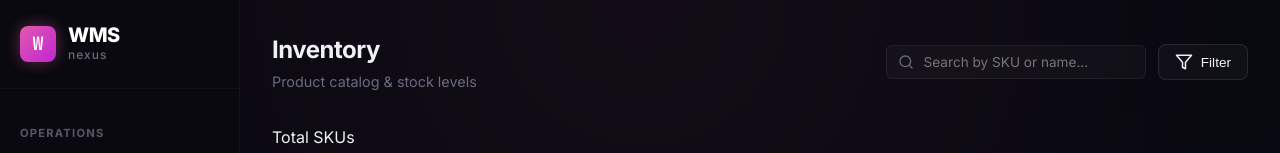
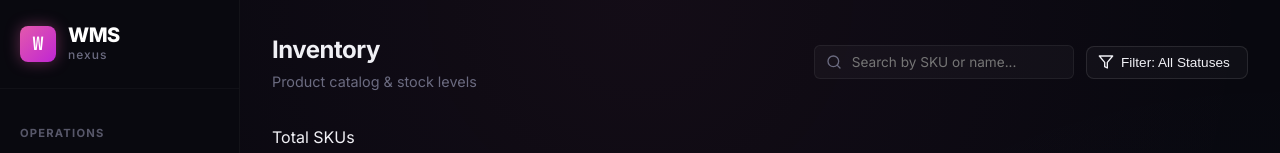
Before and after one commit to Skalych/WMS-pl, a React (Vite) app in the folder frontend/: page /inventory in a window 1280 px wide. Shown: the top 153 px of the page. Built offline with nearby package versions, Linux system fonts and the light colour scheme; no server answers; sample sign-in values are in the browser's storage.

Commit message:
feat(inventory): make filter button functional for stock statuses

```diff
--- a/frontend/src/api/services.ts
+++ b/frontend/src/api/services.ts
@@ -99,9 +99,10 @@ export const userService = {
 
 // Inventory Services
 export const inventoryService = {
-  getInventory: async (page: number = 1, limit: number = 50, search?: string): Promise<{items: InventoryItem[], total: number}> => {
+  getInventory: async (page: number = 1, limit: number = 50, search?: string, status?: string): Promise<{items: InventoryItem[], total: number}> => {
     let url = `/inventory?page=${page}&size=${limit}`;
     if (search) url += `&search=${search}`;
+    if (status && status !== 'all') url += `&status=${status}`;
     const response = await apiClient.get(url);
     return {
       total: response.data.total,
--- a/frontend/src/pages/Inventory.tsx
+++ b/frontend/src/pages/Inventory.tsx
@@ -19,12 +19,13 @@ export default function Inventory() {
   const [currentPage, setCurrentPage] = useState(1);
   const itemsPerPage = 50;
   const [isLoading, setIsLoading] = useState(true);
+  const [statusFilter, setStatusFilter] = useState('all');
 
   useEffect(() => {
     const fetchInventory = async () => {
       setIsLoading(true);
       try {
-        const data = await inventoryService.getInventory(currentPage, itemsPerPage, searchTerm);
+        const data = await inventoryService.getInventory(currentPage, itemsPerPage, searchTerm, statusFilter);
         setInventoryItems(data.items);
         setTotalItems(data.total);
       } catch (error) {
@@ -38,7 +39,7 @@ export default function Inventory() {
       fetchInventory();
     }, 300);
     return () => clearTimeout(timer);
-  }, [currentPage, searchTerm]);
+  }, [currentPage, searchTerm, statusFilter]);
 
   // Handle local filtering if we want to visually filter before the next fetch returns
   // but since we are server-side searching, we just display what's returned.
@@ -82,10 +83,20 @@ export default function Inventory() {
               style={{ paddingLeft: '2.3rem', width: '260px' }}
             />
           </div>
-          <button className="dropdown-btn">
-            <Filter size={18} />
-            Filter
-          </button>
+          <div style={{ position: 'relative' }}>
+            <Filter size={16} style={{ position: 'absolute', left: '12px', top: '50%', transform: 'translateY(-50%)', color: 'var(--text-main)', pointerEvents: 'none' }} />
+            <select
+              className="dropdown-btn"
+              style={{ paddingLeft: '34px', appearance: 'none' }}
+              value={statusFilter}
+              onChange={(e) => setStatusFilter(e.target.value)}
+            >
+              <option value="all">Filter: All Statuses</option>
+              <option value="in_stock">In Stock</option>
+              <option value="low_stock">Low Stock</option>
+              <option value="out_of_stock">Out of Stock</option>
+            </select>
+          </div>
         </div>
       </header>
 
```
Also changed, not shown: 2 other files (tests, documents, lock files or other folders).
